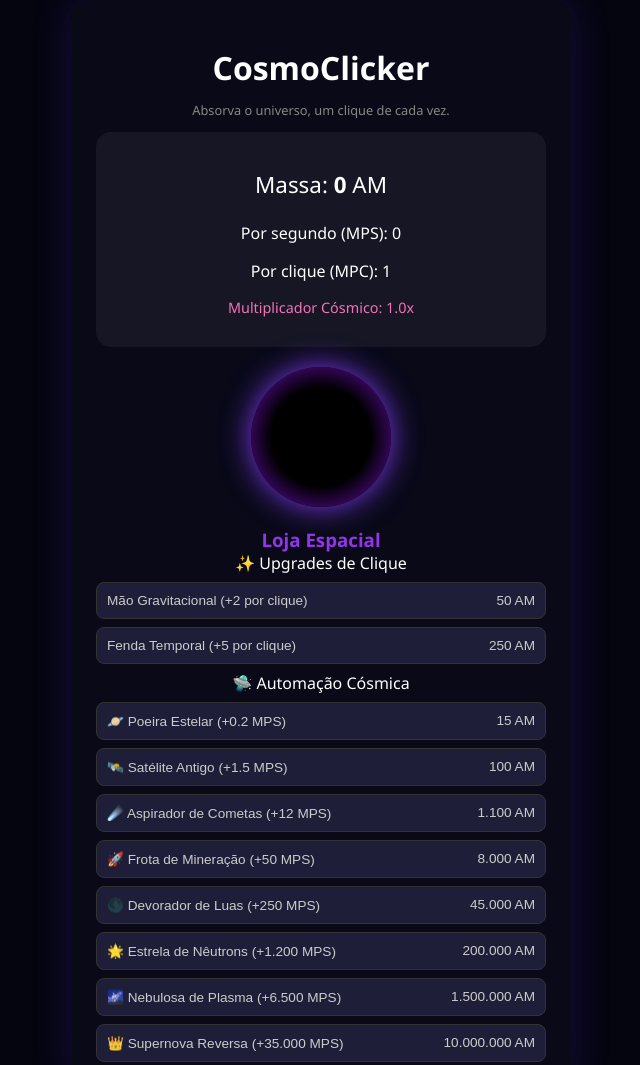
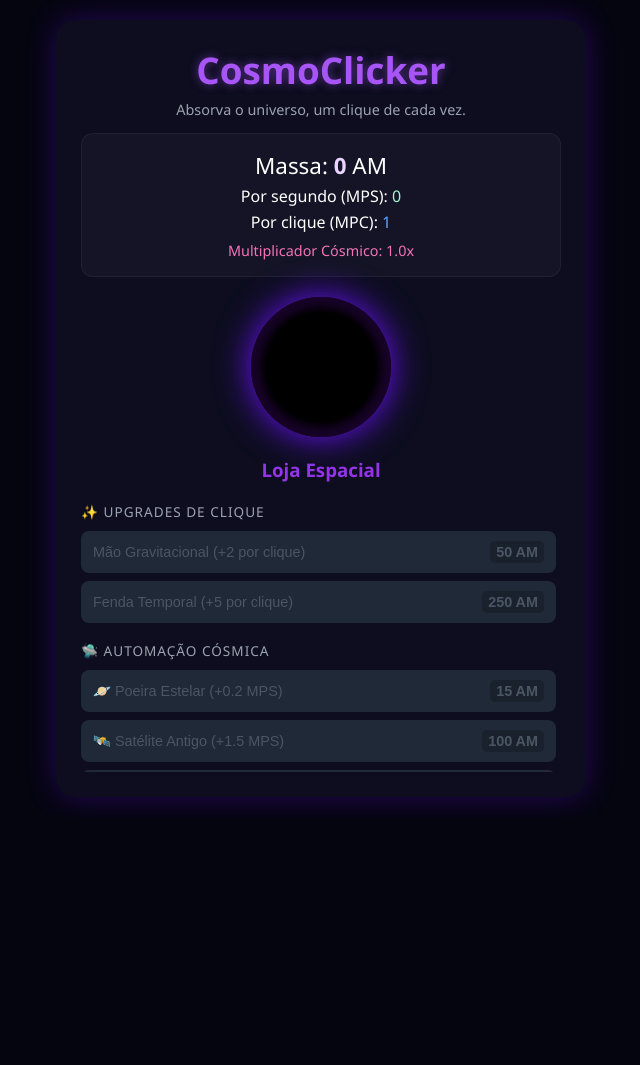
Before and after one commit to lkaua3576-sketch/click-game, a plain HTML site: page index.html in a window 1280 px wide. Shown: the top 1065 px of the page, without its empty margins (319-959 px from the left). After the commit the page ends 817 px from the top, so only its background shows below. Drawn offline with Linux system fonts and the light colour scheme.

Commit message:
Update style.css

```diff
--- a/style.css
+++ b/style.css
@@ -1,104 +1,178 @@
 body {
     background-color: #050510;
     color: #ffffff;
-    font-family: 'Segoe UI', sans-serif;
+    font-family: 'Segoe UI', Tahoma, Geneva, Verdana, sans-serif;
     display: flex;
+    flex-direction: column;
+    align-items: center;
     justify-content: center;
-    align-items: center;
     min-height: 100vh;
     margin: 0;
+    padding: 20px;
+    box-sizing: border-box;
     overflow-x: hidden;
 }
 
 #game-container {
     text-align: center;
-    background: rgba(10, 10, 25, 0.9);
+    background: rgba(15, 15, 35, 0.8);
     padding: 25px;
     border-radius: 20px;
-    box-shadow: 0 0 40px rgba(100, 50, 255, 0.2);
-    width: 450px;
-    z-index: 10;
+    box-shadow: 0 0 30px rgba(107, 17, 255, 0.3);
+    max-width: 480px;
+    width: 100%;
 }
 
-/* Animação Big Bang */
+h1 {
+    font-size: 2.3rem;
+    margin: 0 0 5px 0;
+    color: #a855f7;
+    text-shadow: 0 0 10px rgba(168, 85, 247, 0.5);
+}
+
+.subtitle {
+    color: #9ca3af;
+    margin-top: 0;
+    font-size: 0.9rem;
+}
+
+.score-container {
+    background: rgba(255, 255, 255, 0.03);
+    padding: 12px;
+    border-radius: 12px;
+    margin-bottom: 20px;
+    border: 1px solid rgba(255, 255, 255, 0.05);
+}
+
+.score-container p {
+    margin: 4px 0;
+}
+
+#mass-display { color: #e9d5ff; }
+#mps-display { color: #a7f3d0; }
+#mpc-display { color: #60a5fa; }
+
+/* O Buraco Negro */
+#black-hole {
+    width: 140px;
+    height: 140px;
+    background: radial-gradient(circle, #000000 55%, #3b0764, #6b11ff);
+    border-radius: 50%;
+    margin: 20px auto;
+    cursor: pointer;
+    box-shadow: 0 0 35px #6b11ff, inset 0 0 20px rgba(0,0,0,0.8);
+    transition: transform 0.05s ease, box-shadow 0.1s ease;
+}
+
+#black-hole:active {
+    transform: scale(0.92);
+    box-shadow: 0 0 55px #d946ef;
+}
+
+/* Loja e Seções */
+.shop-container {
+    display: flex;
+    flex-direction: column;
+    gap: 8px;
+    margin-top: 10px;
+    max-height: 280px;
+    overflow-y: auto;
+    padding-right: 5px;
+}
+
+.section-title {
+    text-align: left;
+    font-size: 0.85rem;
+    color: #9ca3af;
+    text-transform: uppercase;
+    letter-spacing: 1px;
+    margin: 10px 0 2px 0;
+}
+
+.btn-upgrade {
+    background: linear-gradient(135deg, #1e40af, #3b82f6);
+    color: white;
+    border: none;
+    padding: 10px 12px;
+    font-size: 0.9rem;
+    border-radius: 8px;
+    cursor: pointer;
+    display: flex;
+    justify-content: space-between;
+    align-items: center;
+    transition: all 0.2s;
+}
+
+.btn-upgrade:hover:not(:disabled) {
+    transform: translateY(-1px);
+    box-shadow: 0 4px 10px rgba(59, 130, 246, 0.3);
+}
+
+.btn-upgrade:disabled {
+    background: #1f2937;
+    color: #4b5563;
+    cursor: not-allowed;
+}
+
+.btn-upgrade .cost {
+    font-weight: bold;
+    background: rgba(0, 0, 0, 0.2);
+    padding: 3px 6px;
+    border-radius: 5px;
+}
+
+/* --- TELA E ANIMAÇÃO DO BIG BANG --- */
 #big-bang-overlay {
     position: fixed;
     top: 0;
     left: 0;
-    width: 100%;
-    height: 100%;
-    background-color: white;
+    width: 100vw;
+    height: 100vh;
+    background-color: #ffffff;
+    z-index: 9999;
+    display: flex;
+    flex-direction: column;
+    align-items: center;
+    justify-content: center;
+    transition: opacity 1s ease;
+}
+
+.hidden {
     opacity: 0;
     pointer-events: none;
-    z-index: 9999;
-    transition: opacity 0.5s ease-out;
 }
 
-.explosao-ativa {
-    opacity: 1 !important;
+.explosion-core {
+    width: 10px;
+    height: 10px;
+    background: #fff;
+    border-radius: 50%;
+    box-shadow: 0 0 100px 50px #fff, 0 0 200px 100px #a855f7, 0 0 300px 150px #3b82f6;
+    animation: blast 1.5s ease-out forwards;
 }
 
-#black-hole {
-    width: 140px;
-    height: 140px;
-    background: radial-gradient(circle, #000 50%, #3b0764, #7c3aed);
-    border-radius: 50%;
-    margin: 20px auto;
-    cursor: pointer;
-    box-shadow: 0 0 30px #7c3aed;
-    transition: transform 0.05s;
+.flash-text {
+    color: #000;
+    font-size: 3rem;
+    margin-top: 30px;
+    opacity: 0;
+    animation: fadeInText 1s 0.5s ease-out forwards;
 }
 
-#black-hole:active { transform: scale(0.9); }
-
-.score-container {
-    background: rgba(255,255,255,0.05);
-    padding: 15px;
-    border-radius: 15px;
-    margin-bottom: 20px;
+.flash-sub {
+    color: #333;
+    font-size: 1.2rem;
+    margin: 0;
+    opacity: 0;
+    animation: fadeInText 1s 0.8s ease-out forwards;
 }
 
-.shop-title {
-    font-size: 1rem;
-    color: #a78bfa;
-    text-align: left;
-    margin: 15px 0 8px 0;
-    border-left: 3px solid #7c3aed;
-    padding-left: 10px;
+@keyframes blast {
+    0% { transform: scale(1); background: #fff; }
+    50% { transform: scale(100); background: #ff007f; opacity: 1; }
+    100% { transform: scale(300); background: #050510; opacity: 0; }
 }
 
-.shop-container { display: flex; flex-direction: column; gap: 8px; }
-
-.btn-upgrade {
-    background: #1e1e38;
-    color: #ccc;
-    border: 1px solid #333;
-    padding: 10px;
-    border-radius: 8px;
-    cursor: pointer;
-    display: flex;
-    justify-content: space-between;
-    font-size: 0.85rem;
+@keyframes fadeInText {
+    to { opacity: 1; }
 }
-
-.btn-upgrade:not(:disabled) { background: #2d2d5a; color: white; border-color: #5b5baf; }
-
-.click-upgrade:not(:disabled) { border-color: #3b82f6; box-shadow: 0 0 10px rgba(59, 130, 246, 0.2); }
-
-.gold-upgrade:not(:disabled) { border-color: #fbbf24; color: #fbbf24; }
-
-.btn-prestige {
-    width: 100%;
-    padding: 15px;
-    background: linear-gradient(45deg, #ff00ff, #00ffff);
-    border: none;
-    border-radius: 10px;
-    font-weight: bold;
-    cursor: pointer;
-    margin-top: 15px;
-    letter-spacing: 2px;
-}
-
-.btn-prestige:disabled { filter: grayscale(1); opacity: 0.3; cursor: not-allowed; }
-
-.subtitle { color: #888; font-size: 0.8rem; margin-top: -10px; }
```
